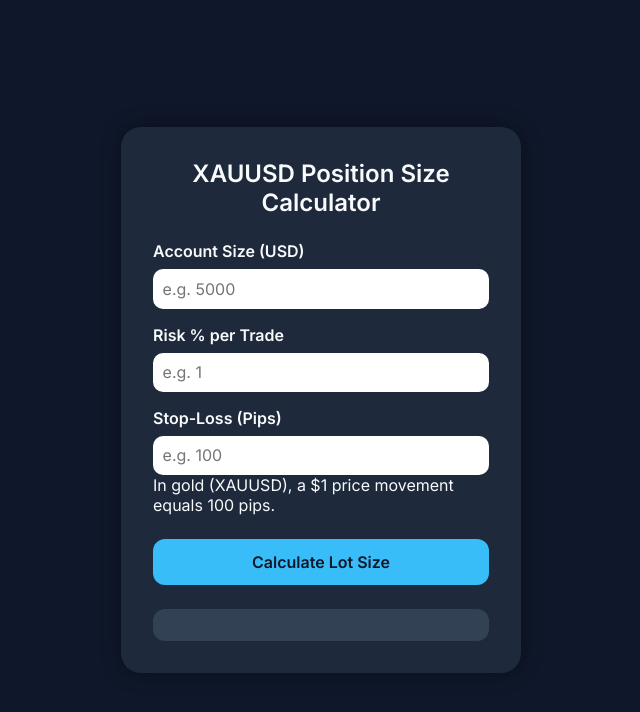
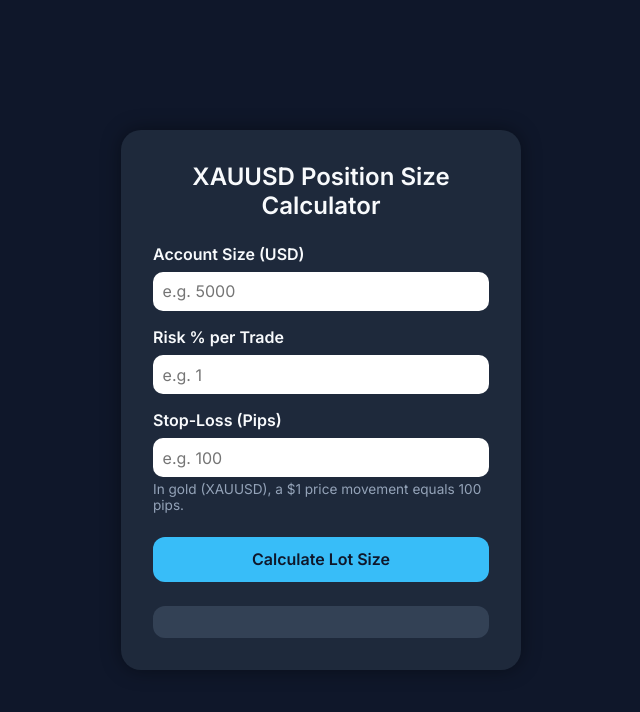
Before and after one commit to fousan123/xau, a plain HTML site: page index.html in a window 1280 px wide. Shown: the whole page, without its empty margins (319-959 px from the left). Drawn offline with Linux system fonts and the light colour scheme.

Commit message:
Update index.html

```diff
--- a/index.html
+++ b/index.html
@@ -66,6 +66,11 @@
       font-size: 1.1rem;
       font-weight: 500;
     }
+    .note {
+      font-size: 0.85rem;
+      color: #94a3b8;
+      margin-top: 0.2rem;
+    }
   </style>
 </head>
 <body>
```
